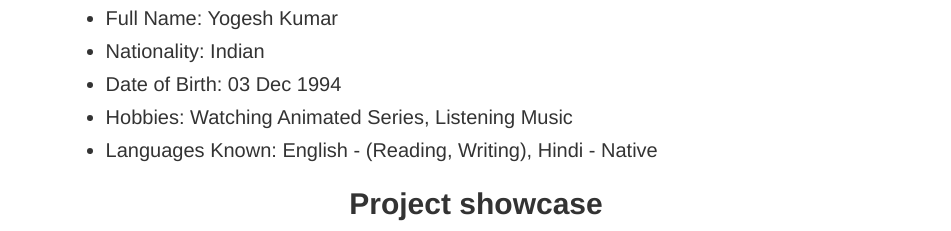
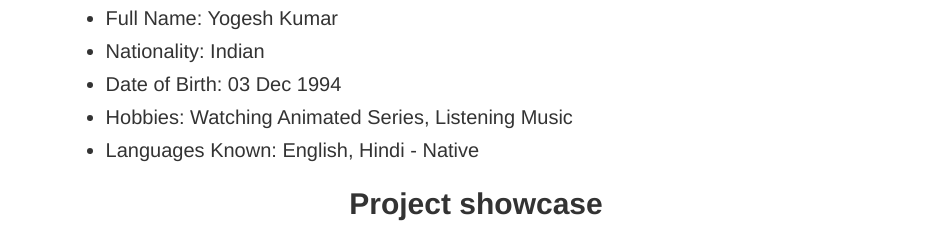
Before and after one commit to yjoon45/yjoon45.github.io, a plain HTML site: page index.html in a window 1280 px wide. Shown: the part 1820-2051 px from the top of the page, without its empty margins (164-1115 px from the left). Drawn offline with nearby package versions, Linux system fonts and the light colour scheme.

Commit message:
Update index.html

```diff
--- a/index.html
+++ b/index.html
@@ -77,7 +77,7 @@
 				<li>Nationality: Indian</li>
 				<li>Date of Birth: 03 Dec 1994</li>
 				<li>Hobbies: Watching Animated Series, Listening Music</li>
-				<li>Languages Known: English - (Reading, Writing), Hindi - Native</li>
+				<li>Languages Known: English, Hindi - Native</li>
 			</ul>
 			<h2 id="project-showcase" class="text-center">Project showcase</h2>
 			<div class="project-grid">
```
